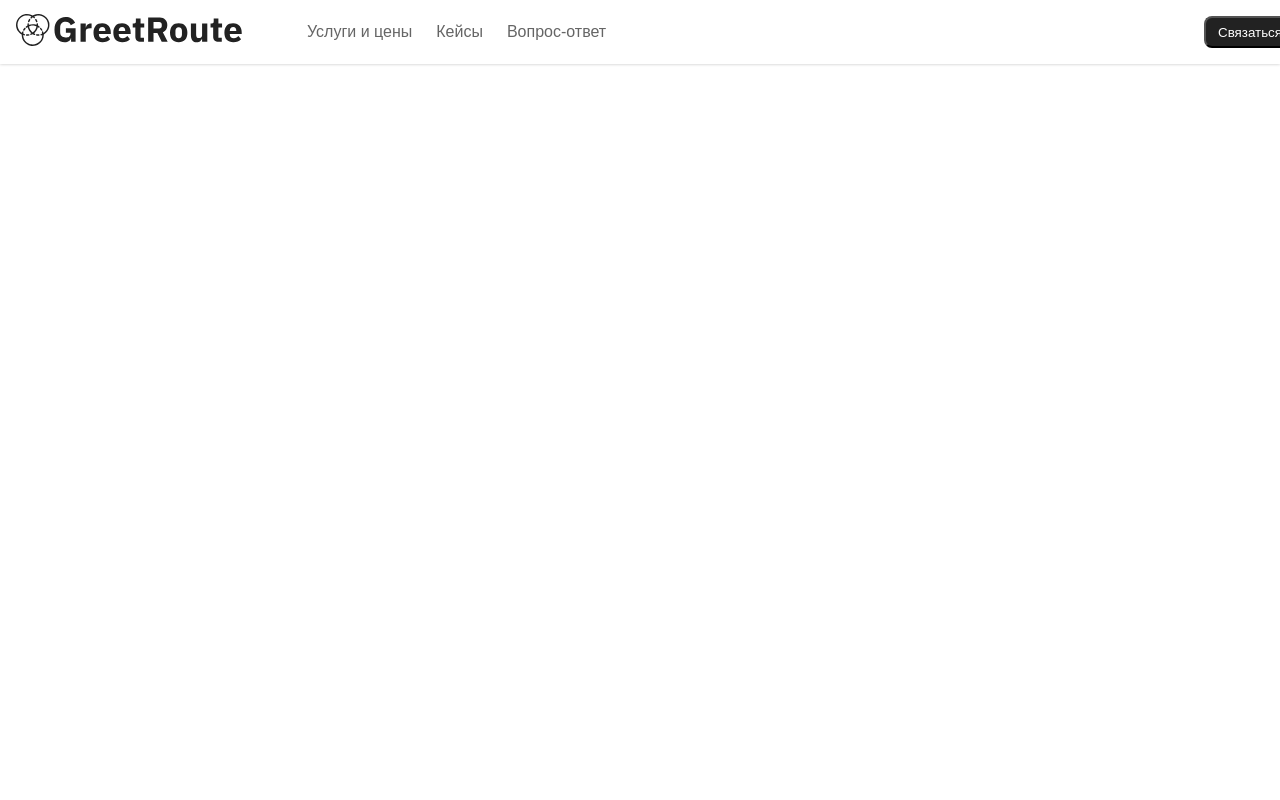
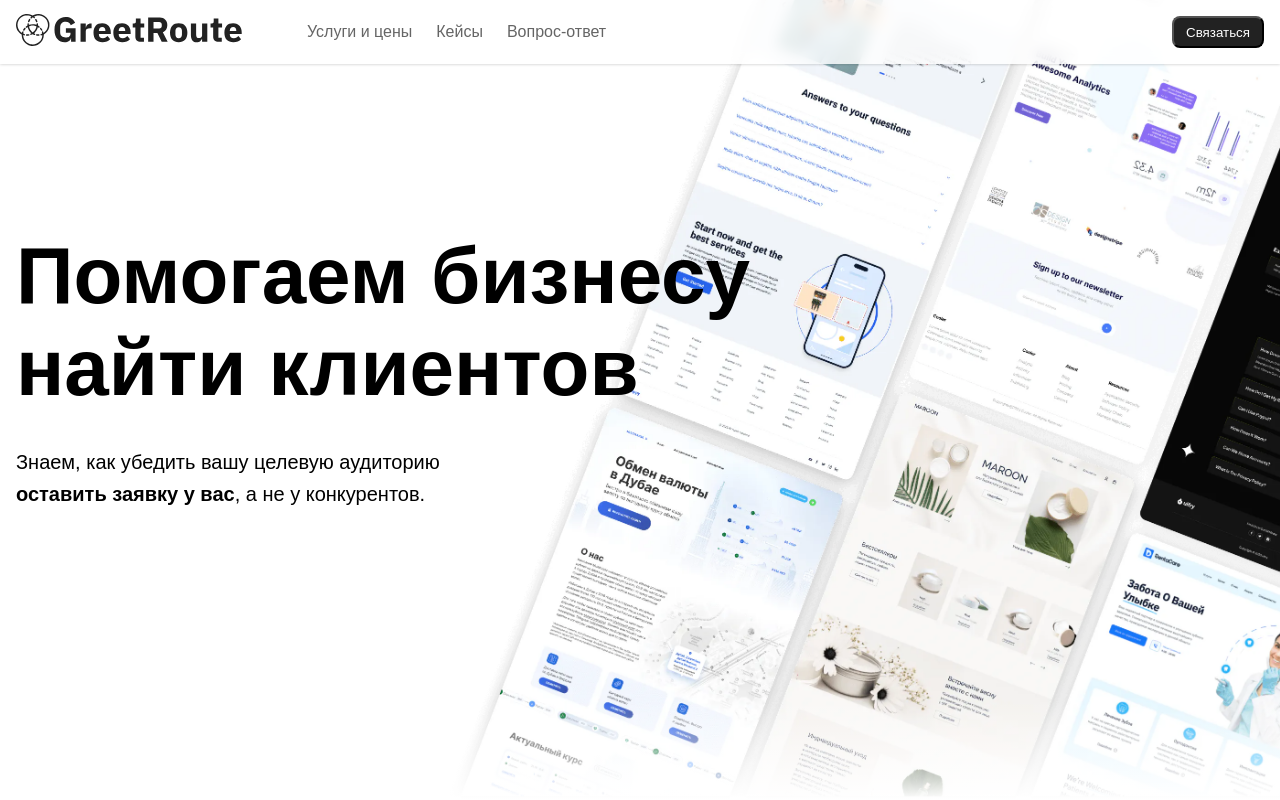
Before and after one commit to iliasabai09/sduAnalytics, a Vue app: page / in a window 1280 px wide. Built offline with nearby package versions, Linux system fonts and the light colour scheme.

Commit message:
-add main content design

```diff
--- a/src/assets/styles/main.scss
+++ b/src/assets/styles/main.scss
@@ -9,9 +9,11 @@
 }
 
 ._container {
-	max-width: 1432px;
+	max-width: 1400px;
 	margin: 0 auto;
 	padding: 0 16px;
+	width: 100%;
+	box-sizing: border-box;
 }
 
 ._spacer {
--- /dev/null
+++ b/src/modules/HelpBusinessModule.vue
@@ -0,0 +1,64 @@
+<template>
+  <div class="first">
+    <div class="_container">
+      <div class="content">
+        <div class="heading">
+          <h1>
+            <span>Помогаем </span>
+            <span>бизнесу</span>
+            <br>
+            <span>найти </span>
+            <span>клиентов</span>
+          </h1>
+        </div>
+        <div class="text">Знаем, как убедить вашу целевую аудиторию <b>оставить заявку у вас</b>, а не у конкурентов.
+        </div>
+      </div>
+    </div>
+  </div>
+</template>
+
+<script setup lang="ts">
+
+</script>
+
+<style scoped lang="scss">
+.first {
+  position: relative;
+  width: 100%;
+  height: 100vh;
+  max-height: 950px;
+  max-width: 100vw;
+  overflow: hidden;
+  background-image: url("/public/images/bgBanner.webp");
+  background-repeat: no-repeat;
+  background-size: 140vh;
+  background-position: bottom 0 right -200px;
+
+  &:before {
+    content: "";
+    position: absolute;
+    bottom: 0;
+    left: 0;
+    right: 0;
+    height: 100px;
+    z-index: 100;
+    background: linear-gradient(0deg, #fff 0, transparent);
+  }
+}
+
+.heading {
+  font-size: 40px;
+  margin-bottom: 32px;
+}
+
+.content {
+  margin-top: 230px;
+}
+
+.text {
+  font-size: 20px;
+  max-width: 500px;
+  line-height: 32px;
+}
+</style>
--- /dev/null
+++ b/src/pages/homePage.vue
@@ -0,0 +1,12 @@
+<template>
+  <div>
+    <HelpBusinessModule/>
+  </div>
+</template>
+
+<script setup lang="ts">
+import HelpBusinessModule from '../modules/HelpBusinessModule.vue'</script>
+
+<style scoped lang="scss">
+
+</style>
```
Also changed, not shown: src/router/index.ts (+4 -3 lines), public/images/bgBanner.webp (added).
